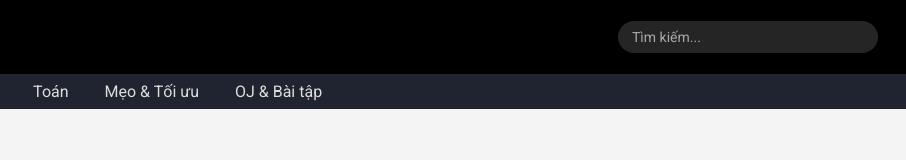
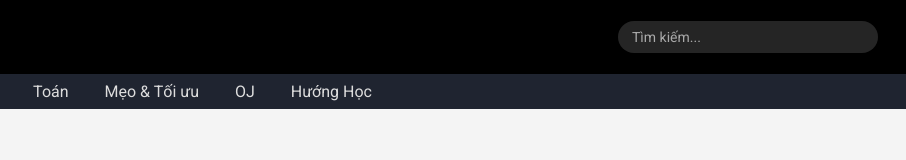
Before and after one commit to thanhphongtom123/TLEL-Wiki, a plain HTML site: page meo.html in a window 1280 px wide. Shown: the full height of the page, 374-1280 px from the left. Drawn offline with Linux system fonts and the light colour scheme.

Commit message:
Update meo.html

```diff
--- a/meo.html
+++ b/meo.html
@@ -153,7 +153,8 @@
     <li><a href="ds.html">Cấu trúc dữ liệu</a></li>
     <li><a href="math.html">Toán</a></li>
     <li><a href="meo.html">Mẹo & Tối ưu</a></li>
-    <li><a href="oj.html">OJ & Bài tập</a></li>
+    <li><a href="oj.html">OJ</a></li>
+    <li><a href="roadmap.html">Hướng Học</a></li>
   </ul>
 </nav>
 
```
